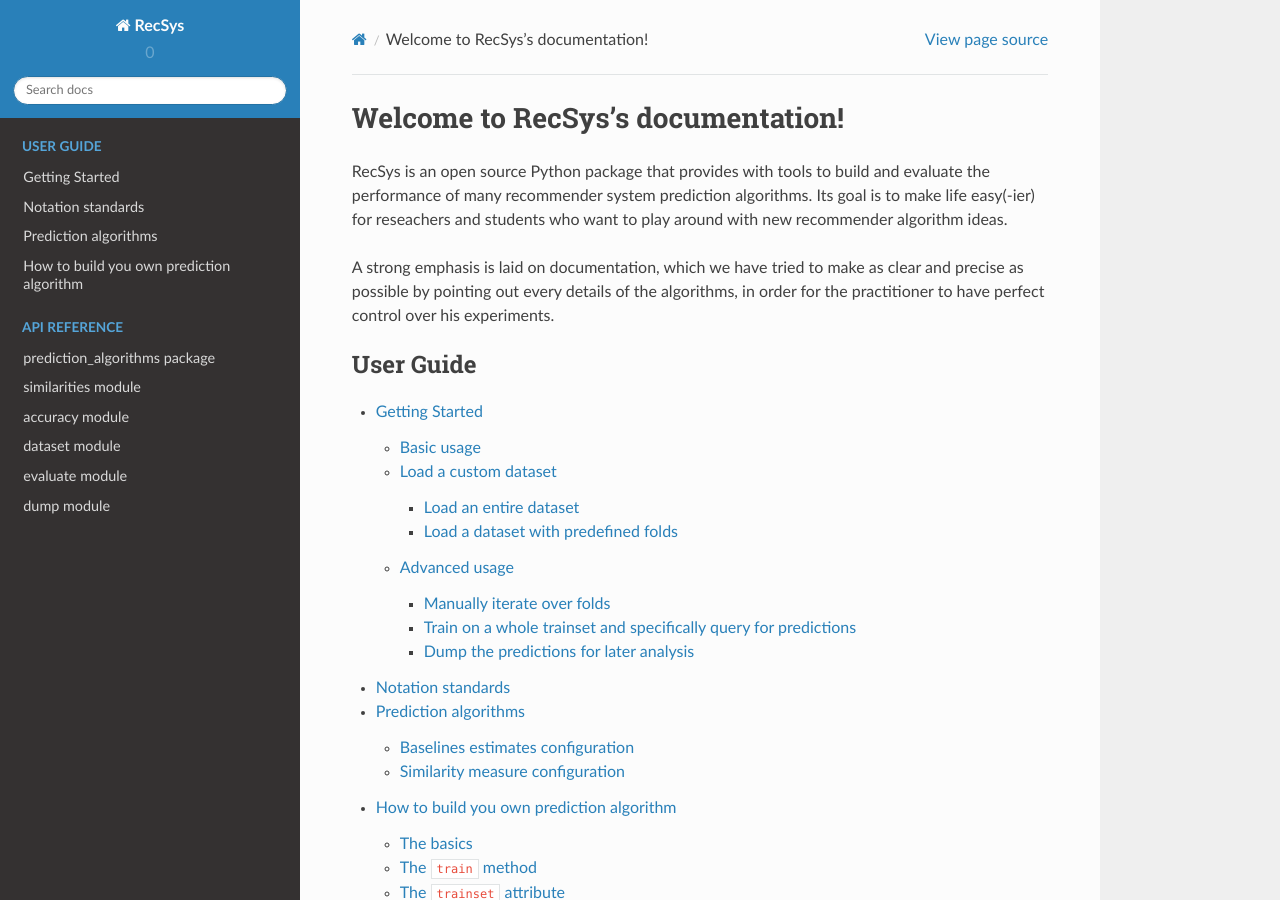
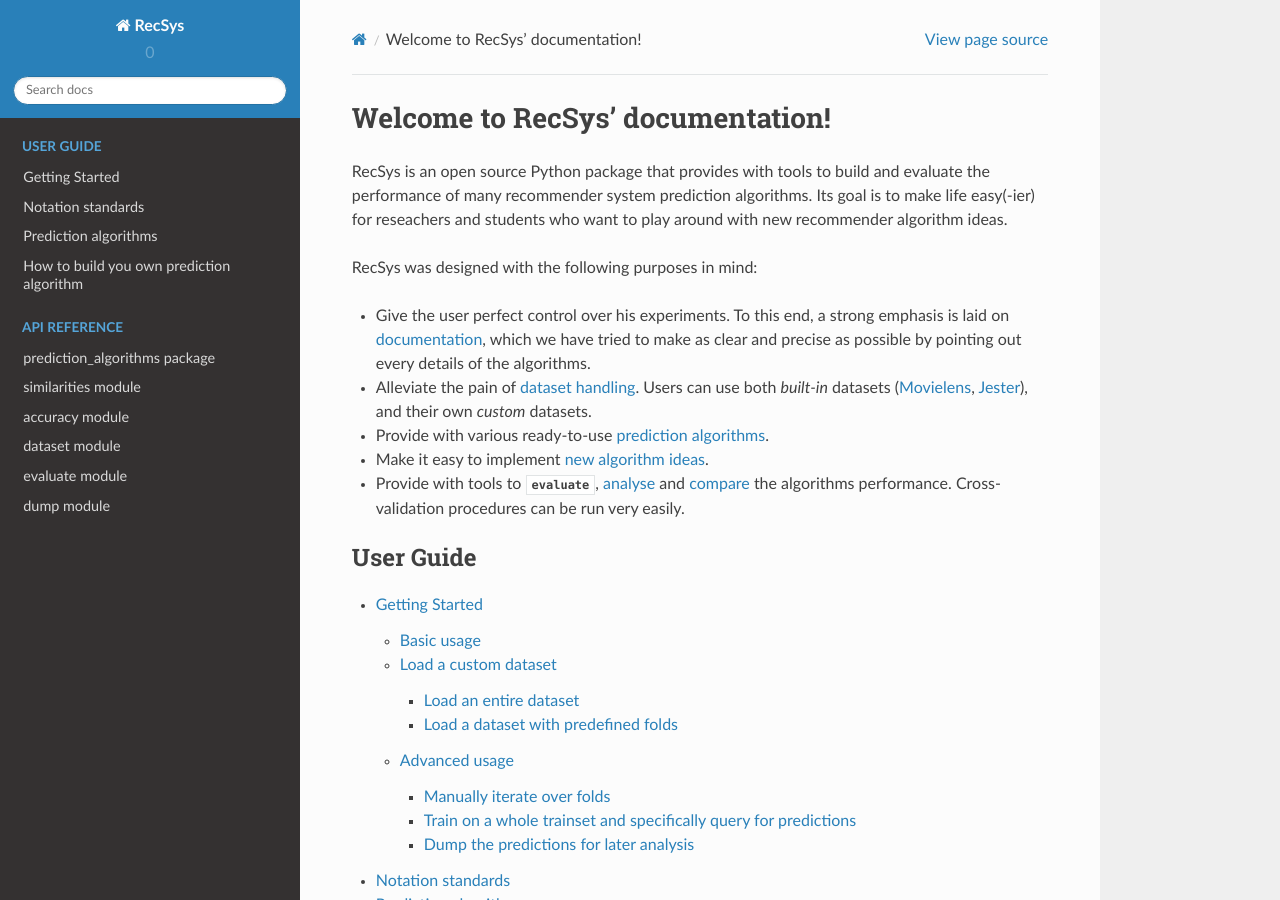
Before and after one commit to NicolasHug/Surprise, a Sphinx documentation site: the page built from doc/source/index.rst, in a window 1280 px wide and 900 px high. Built offline with Sphinx 7.4.7 and the Read the Docs theme 2.0.0, drawn with Linux system fonts in a browser that asks for light colours.

Commit message:
updated doc

```diff
--- a/doc/source/getting_started.rst
+++ b/doc/source/getting_started.rst
@@ -27,6 +27,8 @@
 <recsys.evaluate.evaluate>` function runs the cross-validation procedure and
 compute some :mod:`accuracy <recsys.accuracy>` measures.
 
+
+.. _load_custom:
 
 Load a custom dataset
 ---------------------
--- a/doc/source/index.rst
+++ b/doc/source/index.rst
@@ -3,18 +3,33 @@
    You can adapt this file completely to your liking, but it should at least
    contain the root `toctree` directive.
 
-Welcome to RecSys's documentation!
-==================================
+.. _index:
+
+Welcome to RecSys' documentation!
+=================================
 
 RecSys is an open source Python package that provides with tools to build and
 evaluate the performance of many recommender system prediction algorithms. Its
 goal is to make life easy(-ier) for reseachers and students who want to play
 around with new recommender algorithm ideas.
 
-A strong emphasis is laid on documentation, which we have tried to make as
-clear and precise as possible by pointing out every details of the algorithms,
-in order for the practitioner to have perfect control over his experiments.
+RecSys was designed with the following purposes in mind:
 
+- Give the user perfect control over his experiments. To this end, a strong
+  emphasis is laid on :ref:`documentation <index>`, which we
+  have tried to make as clear and precise as possible by pointing out every
+  details of the algorithms.
+- Alleviate the pain of :ref:`dataset handling <load_custom>`. Users can use
+  both *built-in* datasets
+  (`Movielens <http://grouplens.org/datasets/movielens/>`_,
+  `Jester <http://eigentaste.berkeley.edu/dataset/>`_), and their own *custom*
+  datasets.
+- Provide with various ready-to-use :ref:`prediction
+  algorithms <prediction_algorithms_package>`.
+- Make it easy to implement :ref:`new algorithm
+  ideas <building_custom_algo>`.
+- Provide with tools to :func:`evaluate <recsys.evaluate.evaluate>`,
+  `analyse <http://nbviewer.jupyter.org/github/Niourf/RecSys/tree/master/examples/notebooks/KNNBasic_analysis.ipynb/>`_ and `compare <http://nbviewer.jupyter.org/github/Niourf/RecSys/tree/master/examples/notebooks/Compare.ipynb/>`_ the algorithms performance. Cross-validation procedures can be run very easily.
 
 .. toctree::
    :caption: User Guide
```
Also changed, not shown: 1 other file.
